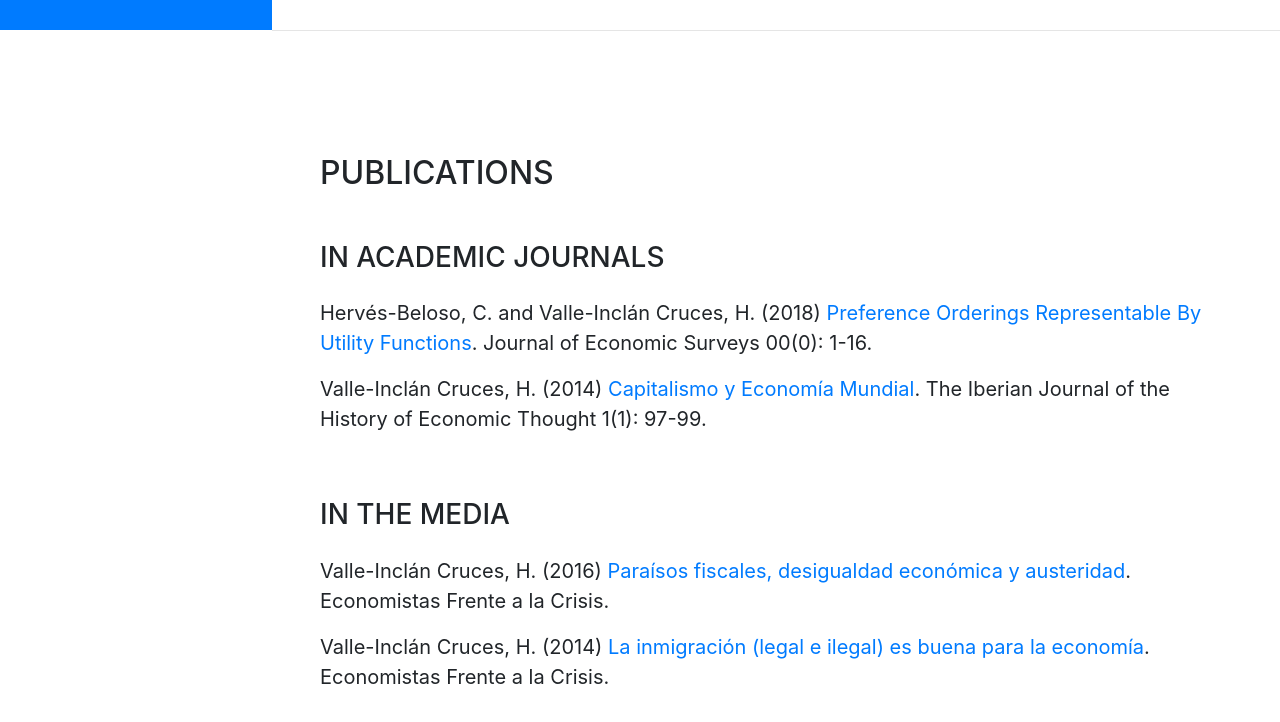
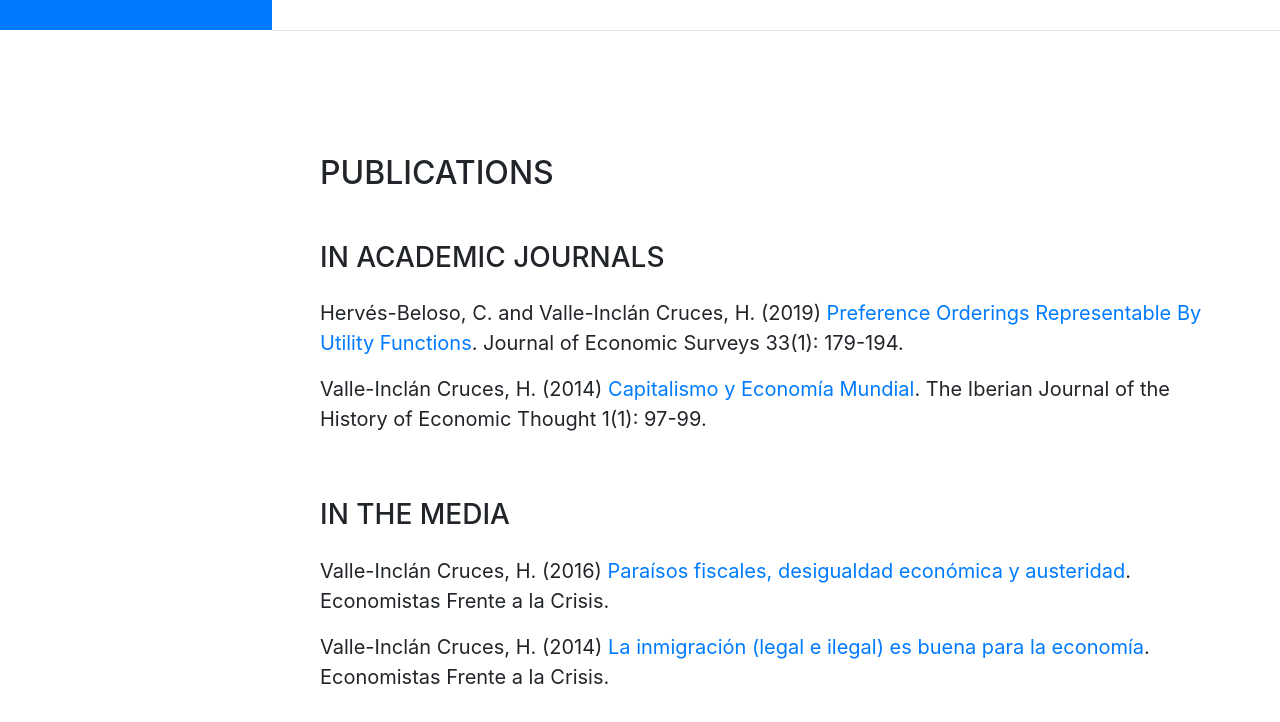
Before and after one commit to hugobaltasar/web-page, a website with bundled scripts: page hvalle-inclan/index.html in a window 1280 px wide. Shown: the part 770-1492 px from the top of the page. Built offline with nearby package versions, Linux system fonts and the light colour scheme; a web font is replaced by a local one.

Commit message:
updating JOES article with issue details

```diff
--- a/hvalle-inclan/index.html
+++ b/hvalle-inclan/index.html
@@ -101,7 +101,7 @@
 
           <div class="resume-item d-flex flex-column flex-md-row">
             <div class="resume-content mr-auto">
-              <p class="lead mb-3">Hervés-Beloso, C. and Valle-Inclán Cruces, H. (2018) <a href="https://onlinelibrary.wiley.com/doi/full/10.1111/joes.12259" target="continuous">Preference Orderings Representable By Utility Functions</a>. Journal of Economic Surveys 00(0): 1-16.
+              <p class="lead mb-3">Hervés-Beloso, C. and Valle-Inclán Cruces, H. (2019) <a href="https://onlinelibrary.wiley.com/doi/full/10.1111/joes.12259" target="continuous">Preference Orderings Representable By Utility Functions</a>. Journal of Economic Surveys 33(1): 179-194.
               </p>
             </div>
           </div>
```
